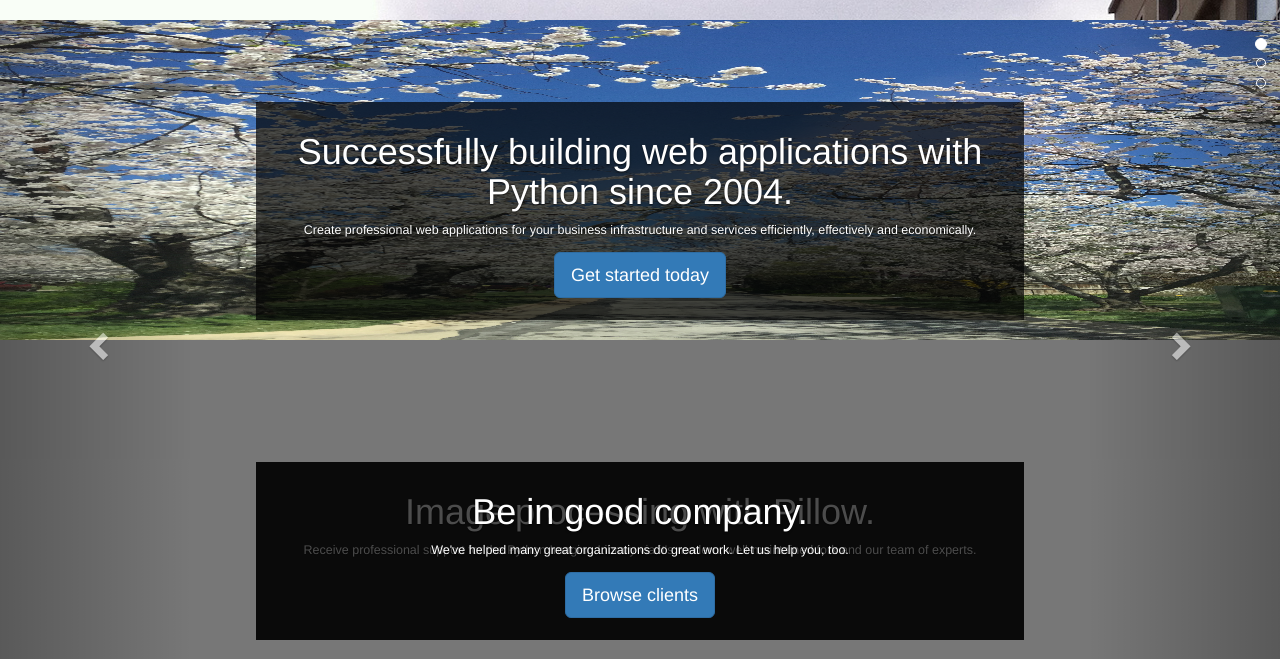
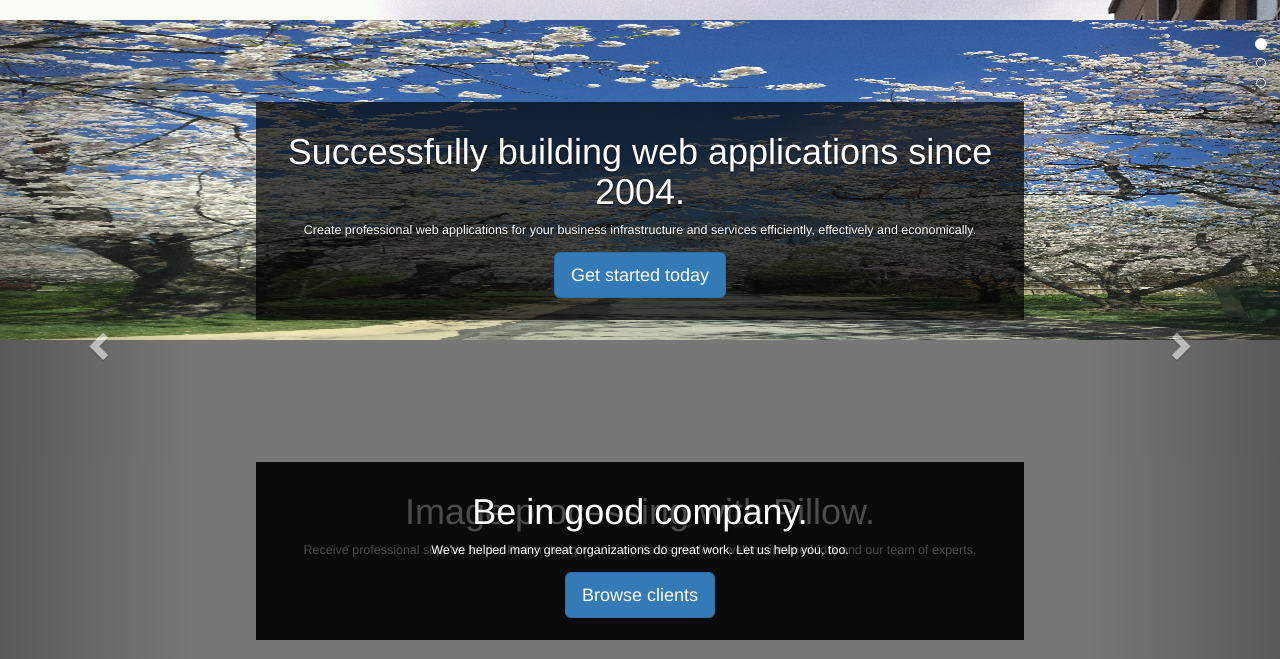
Before and after one commit to ACLARKNET/aclarknet-website, a Django app: template aclarknet/website/templates/home.html in a window 1280 px wide. Shown: the part 50-709 px from the top of the page. Run offline with Django 3.2, Linux system fonts and the light colour scheme; the template is opened without the code that fills it, so the values that code supplies are empty; some libraries are stand-ins or nearby versions.

Commit message:
Update home.html

```diff
--- a/aclarknet/website/templates/home.html
+++ b/aclarknet/website/templates/home.html
@@ -14,7 +14,7 @@
           <img class="first-slide" src="{% static 'aclarknet-background.jpg' %}" alt="First slide">
           <div class="container">
             <div class="carousel-caption text-xs-left text-over-image">
-              <h1>Successfully building web applications with Python since 2004.</h1>
+              <h1>Successfully building web applications since 2004.</h1>
               <p>Create professional web applications for your business infrastructure and services efficiently, effectively and economically.</p>
               <p><a class="btn btn-lg btn-primary" href="{% url 'contact' %}" role="button">Get started today</a></p>
             </div>
```
